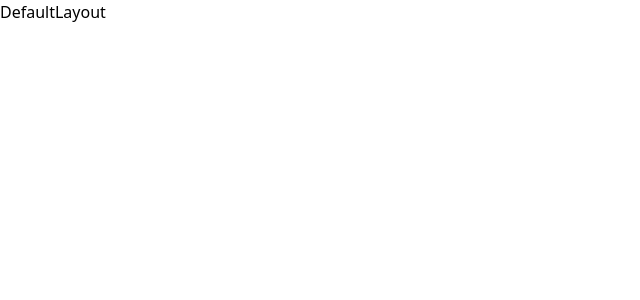
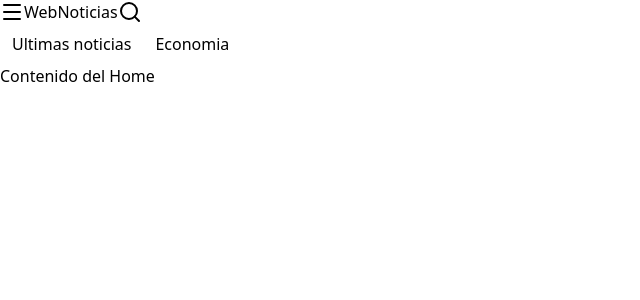
Before and after one commit to Marco21c/front-noticias, a React (Vite) app: page / in a window 1280 px wide. Shown: the top 300 px of the page, without its empty margins (0-640 px from the left). Built offline with nearby package versions, Linux system fonts and the light colour scheme.

Commit message:
add: se agrego primera parte del navbar.

```diff
--- /dev/null
+++ b/src/components/ui/NavItem.tsx
@@ -0,0 +1,22 @@
+import { NavLink } from "react-router-dom"
+
+type Props = {
+    to: string;
+    children: React.ReactNode;
+    label: string;
+}
+export default function navItem({ to, children, label }: Props) {
+  return (
+    <NavLink to={to} className={({isActive}) => [
+         "group relative flex items-center justify-center gap-1 ",
+      "cursor-pointer font-medium text-black md:text-base text-xs",
+      "px-3 py-2 rounded-full transition-colors",
+      "hover:bg-white/10",
+       "after:absolute after:left-0 after:-bottom-1",
+      "after:h-0.5 after:bg-white-300 after:transition-all after:duration-300",
+      isActive ? "after:w-full" : "after:w-0 group-hover:after:w-full",
+    ].join(" ")}>
+         {children}
+    </NavLink>
+  );
+}
--- a/src/pages/Home.tsx
+++ b/src/pages/Home.tsx
@@ -1,6 +1,6 @@
 
 export default function Home() {
   return (
-    <div>Home</div>
+    <div>Contenido del Home</div>
   )
 }
--- a/src/pages/components/DefaultLayout.tsx
+++ b/src/pages/components/DefaultLayout.tsx
@@ -1,7 +1,14 @@
+import { Outlet } from "react-router-dom";
+import Navbar from "./Navbar";
 
 
 export default function DefaultLayout() {
   return (
-    <div>DefaultLayout</div>
+    <>
+    <Navbar/>
+    <main>
+    <Outlet/>
+    </main>
+    </>
   )
 }
--- a/src/pages/components/Navbar.tsx
+++ b/src/pages/components/Navbar.tsx
@@ -1,6 +1,33 @@
+import NavItem from "../../components/ui/NavItem";
+import { NavLink } from "react-router";
+import { Search, Menu } from "lucide-react";
+import navItem from "@/components/ui/NavItem";
 
+const categories = [
+  { name: "Ultimas noticias",
+    to: "/"
+    } ,
+  { name: "Economia",
+    to: "/economia"
+
+  }
+]
 export default function Navbar() {
   return (
-    <div>Navbar</div>
+    <>
+      <header className="flex">
+           <Menu/>
+           <span> WebNoticias </span>
+           <Search/>
+
+      </header>
+      <nav>
+             <ul className="flex">
+                {categories.map( category => (
+                   <NavItem  to={category.to} label={category.name}> {category.name}</NavItem>
+                ) )}
+             </ul>
+      </nav>
+    </>
   )
 }
```
